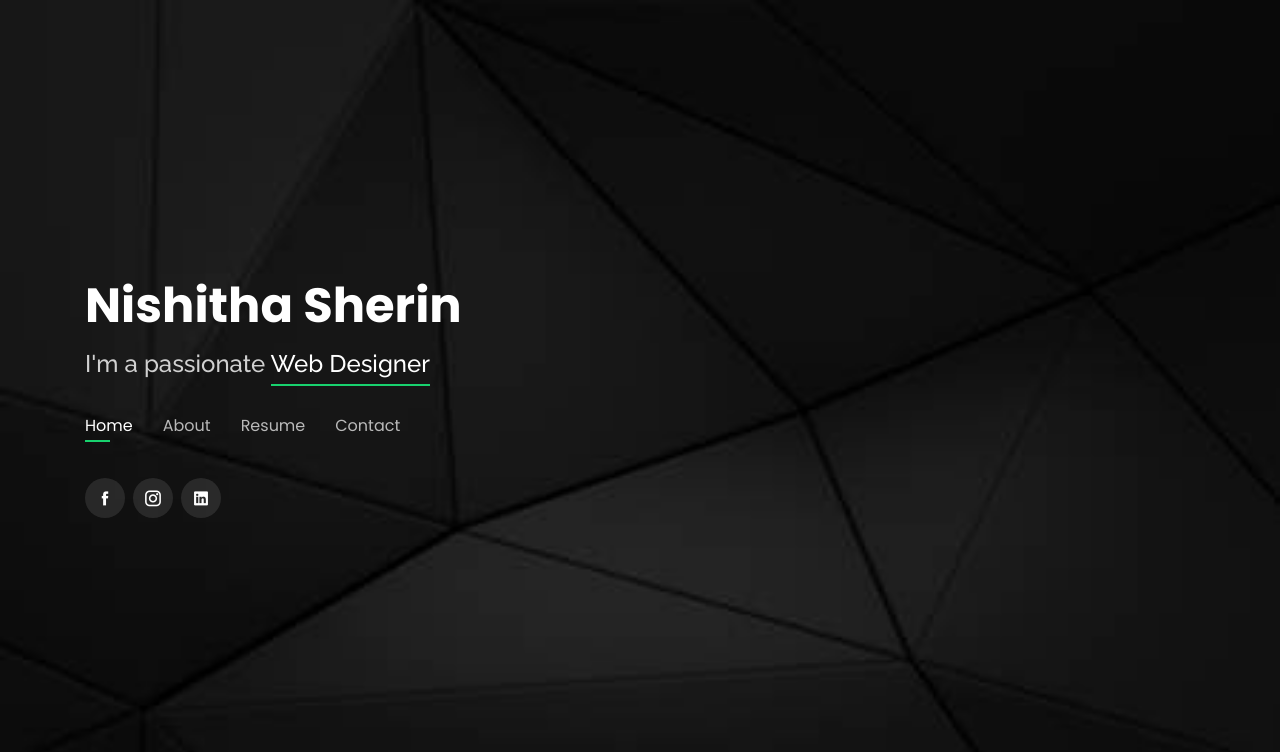
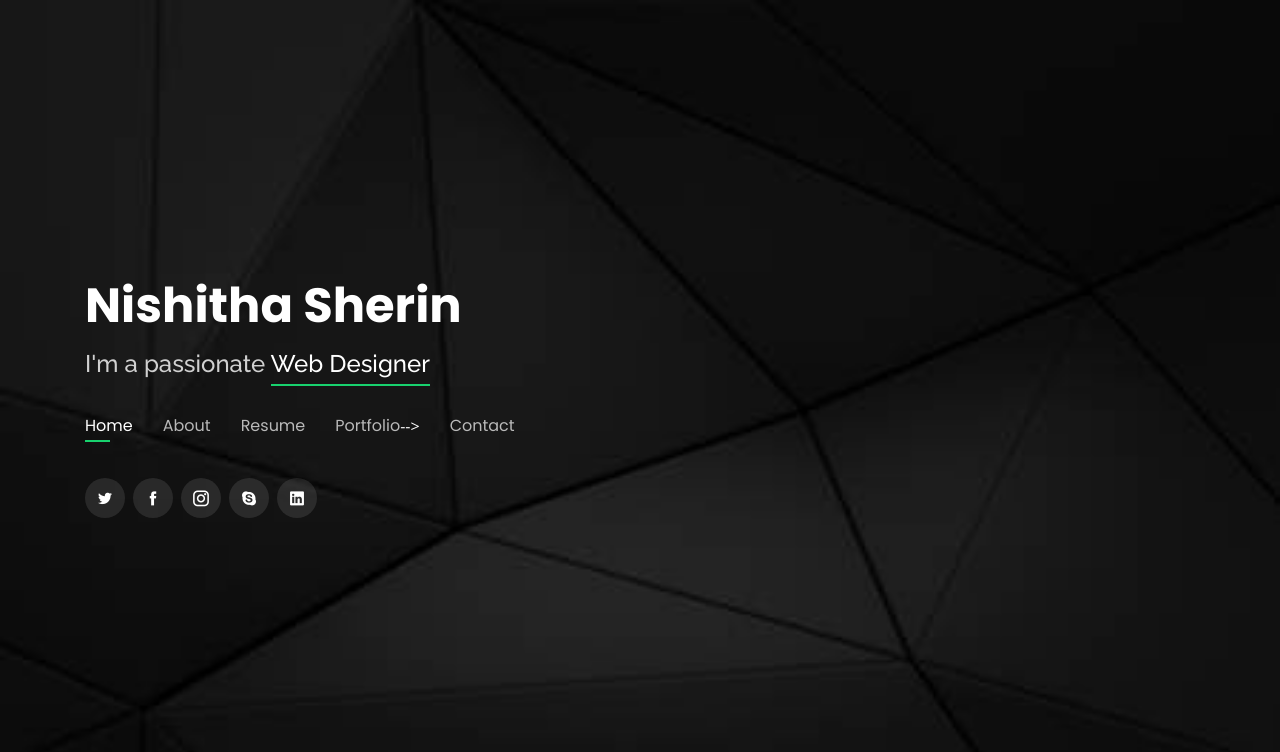
Before and after one commit to nishitha-sherin/nishitha, a plain HTML site: page index.html in a window 1280 px wide. Drawn offline with nearby package versions, Linux system fonts and the light colour scheme.

Commit message:
Update index.html

```diff
--- a/index.html
+++ b/index.html
@@ -51,18 +51,17 @@
           <li class="active"><a href="#header">Home</a></li>
           <li><a href="#about">About</a></li>
           <li><a href="#resume">Resume</a></li>
-          <!--<li><a href="#services">Services</a></li>
           <li><a href="#portfolio">Portfolio</a></li>-->
           <li><a href="#contact">Contact</a></li>
         </ul>
       </nav><!-- .nav-menu -->
 
       <div class="social-links">
-        <!--<a href="#" class="twitter"><i class="icofont-twitter"></i></a>-->
+        <a href="#" class="twitter"><i class="icofont-twitter"></i></a>
         <a href="#" class="facebook"><i class="icofont-facebook"></i></a>
-        <a href="https://www.instagram.com/___nishiii__" class="instagram"><i class="icofont-instagram"></i></a>
-        <!--<a href="#" class="google-plus"><i class="icofont-skype"></i></a>-->
-        <a href="https://www.linkedin.com/in/nishitha-sherin-989b39196" class="linkedin"><i class="icofont-linkedin"></i></a>
+        <a href="#" class="instagram"><i class="icofont-instagram"></i></a>
+        <a href="#" class="google-plus"><i class="icofont-skype"></i></a>
+        <a href="#" class="linkedin"><i class="icofont-linkedin"></i></a>
       </div>
 
     </div>
@@ -470,68 +469,6 @@
     </div>
   </section><!-- End Resume Section -->
 
-  <!-- ======= Services Section =======
-  <section id="services" class="services">
-    <div class="container">
-
-      <div class="section-title">
-        <h2>Services</h2>
-        <p>My Services</p>
-      </div>
-
-      <div class="row">
-        <div class="col-lg-4 col-md-6 d-flex align-items-stretch">
-          <div class="icon-box">
-            <div class="icon"><i class="bx bxl-dribbble"></i></div>
-            <h4><a href="">Lorem Ipsum</a></h4>
-            <p>Voluptatum deleniti atque corrupti quos dolores et quas molestias excepturi</p>
-          </div>
-        </div>
-
-        <div class="col-lg-4 col-md-6 d-flex align-items-stretch mt-4 mt-md-0">
-          <div class="icon-box">
-            <div class="icon"><i class="bx bx-file"></i></div>
-            <h4><a href="">Sed ut perspiciatis</a></h4>
-            <p>Duis aute irure dolor in reprehenderit in voluptate velit esse cillum dolore</p>
-          </div>
-        </div>
-
-        <div class="col-lg-4 col-md-6 d-flex align-items-stretch mt-4 mt-lg-0">
-          <div class="icon-box">
-            <div class="icon"><i class="bx bx-tachometer"></i></div>
-            <h4><a href="">Magni Dolores</a></h4>
-            <p>Excepteur sint occaecat cupidatat non proident, sunt in culpa qui officia</p>
-          </div>
-        </div>
-
-        <div class="col-lg-4 col-md-6 d-flex align-items-stretch mt-4">
-          <div class="icon-box">
-            <div class="icon"><i class="bx bx-world"></i></div>
-            <h4><a href="">Nemo Enim</a></h4>
-            <p>At vero eos et accusamus et iusto odio dignissimos ducimus qui blanditiis</p>
-          </div>
-        </div>
-
-        <div class="col-lg-4 col-md-6 d-flex align-items-stretch mt-4">
-          <div class="icon-box">
-            <div class="icon"><i class="bx bx-slideshow"></i></div>
-            <h4><a href="">Dele cardo</a></h4>
-            <p>Quis consequatur saepe eligendi voluptatem consequatur dolor consequuntur</p>
-          </div>
-        </div>
-
-        <div class="col-lg-4 col-md-6 d-flex align-items-stretch mt-4">
-          <div class="icon-box">
-            <div class="icon"><i class="bx bx-arch"></i></div>
-            <h4><a href="">Divera don</a></h4>
-            <p>Modi nostrum vel laborum. Porro fugit error sit minus sapiente sit aspernatur</p>
-          </div>
-        </div>
-
-      </div>
-
-    </div>
-  </section><!-- End Services Section -->
 
   <!-- ======= Portfolio Section =======
   <section id="portfolio" class="portfolio">
```
